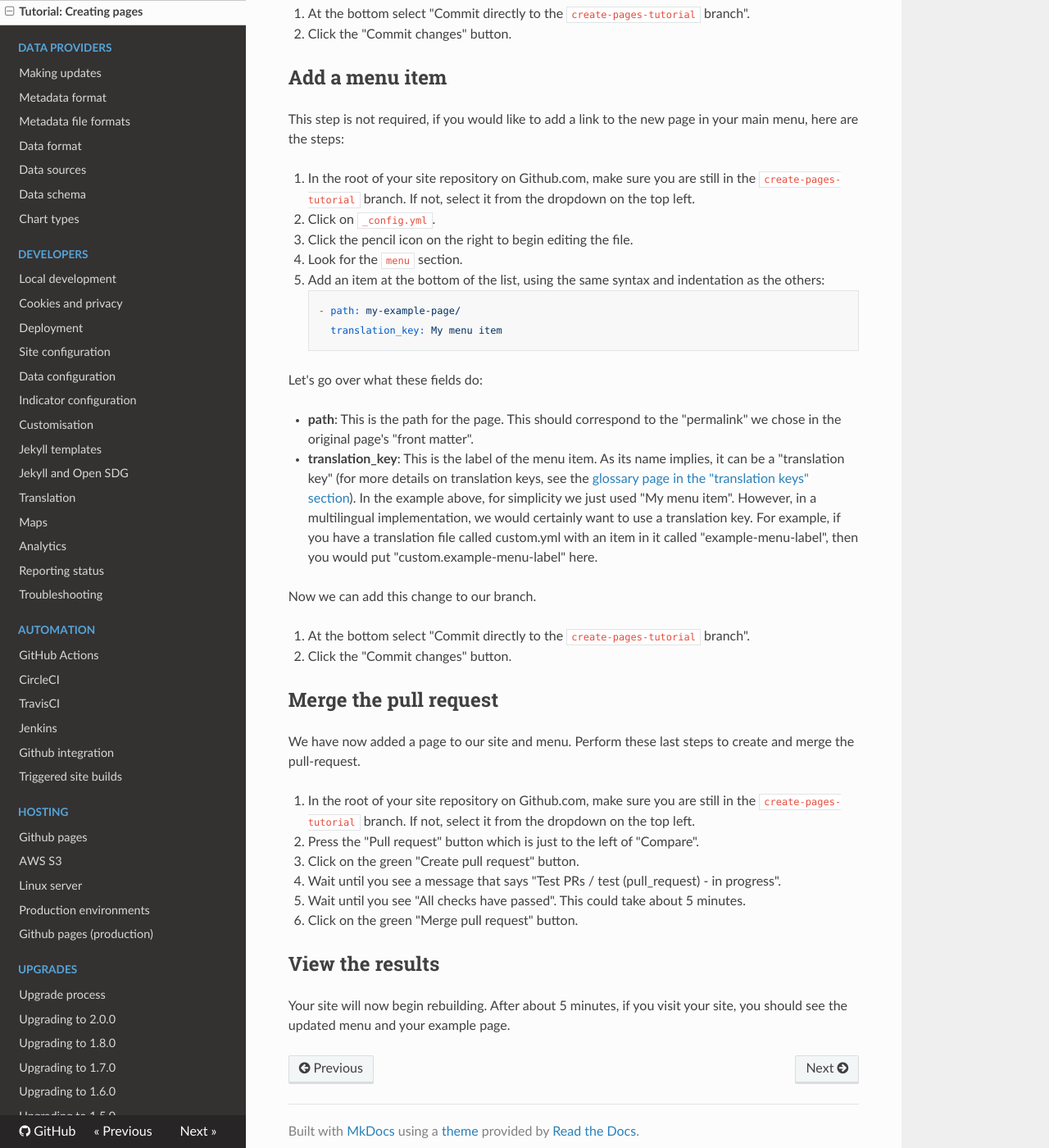
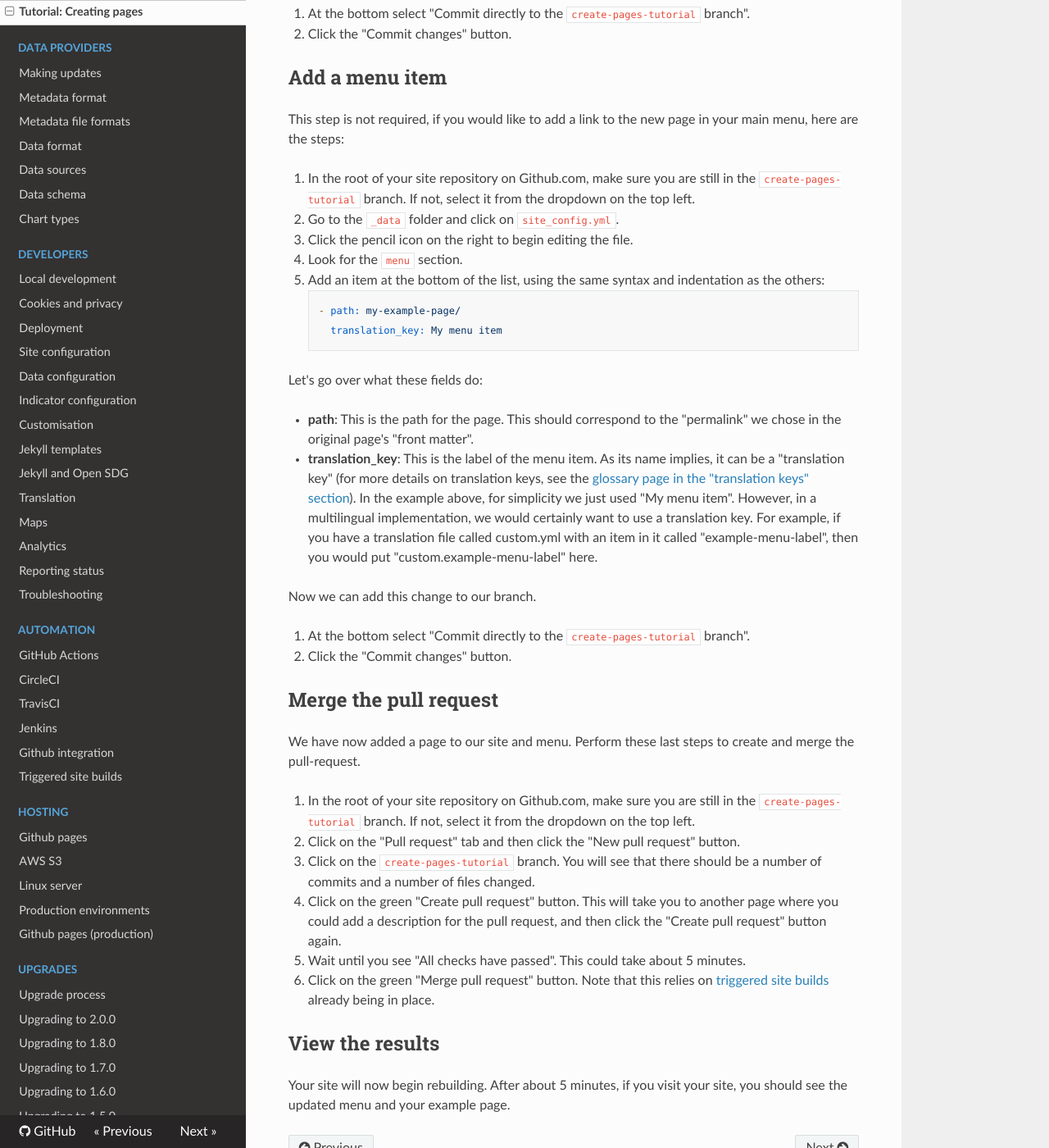
Before and after one commit to open-sdg/open-sdg, an MkDocs documentation site: the page built from docs/tutorials/create-pages.md, in a window 1280 px wide and 1400 px high, scrolled down 3746 px. Shown: the whole window at 82% size. Built offline with MkDocs 1.6.1, drawn with Linux system fonts in a browser that asks for light colours; nearby versions of some CDN libraries.

Commit message:
Update create-pages.md

```diff
--- a/docs/tutorials/create-pages.md
+++ b/docs/tutorials/create-pages.md
@@ -147,7 +147,7 @@ Now we can add this change to our branch.
 This step is not required, if you would like to add a link to the new page in your main menu, here are the steps:
 
 1. In the root of your site repository on Github.com, make sure you are still in the `create-pages-tutorial` branch. If not, select it from the dropdown on the top left.
-1. Click on `_config.yml`.
+1. Go to the `_data` folder and click on `site_config.yml`.
 1. Click the pencil icon on the right to begin editing the file.
 1. Look for the `menu` section.
 1. Add an item at the bottom of the list, using the same syntax and indentation as the others:
@@ -170,11 +170,11 @@ Now we can add this change to our branch.
 We have now added a page to our site and menu. Perform these last steps to create and merge the pull-request.
 
 1. In the root of your site repository on Github.com, make sure you are still in the `create-pages-tutorial` branch. If not, select it from the dropdown on the top left.
-1. Press the "Pull request" button which is just to the left of "Compare".
-1. Click on the green "Create pull request" button.
-1. Wait until you see a message that says "Test PRs / test (pull_request) - in progress".
+1. Click on the "Pull request" tab and then click the "New pull request" button.
+1. Click on the `create-pages-tutorial` branch. You will see that there should be a number of commits and a number of files changed.
+1. Click on the green "Create pull request" button. This will take you to another page where you could add a description for the pull request, and then click the "Create pull request" button again.
 1. Wait until you see "All checks have passed". This could take about 5 minutes.
-1. Click on the green "Merge pull request" button.
+1. Click on the green "Merge pull request" button. Note that this relies on [triggered site builds](https://open-sdg.readthedocs.io/en/latest/automation/triggered-site-builds/) already being in place.
 
 ## View the results
 
```
